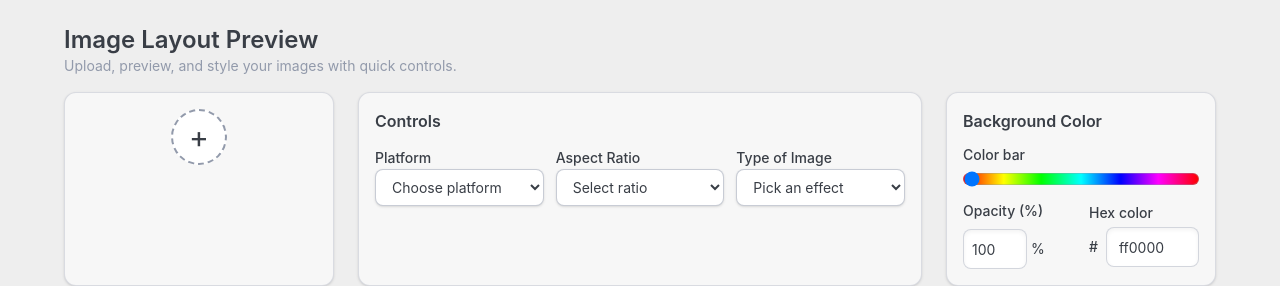
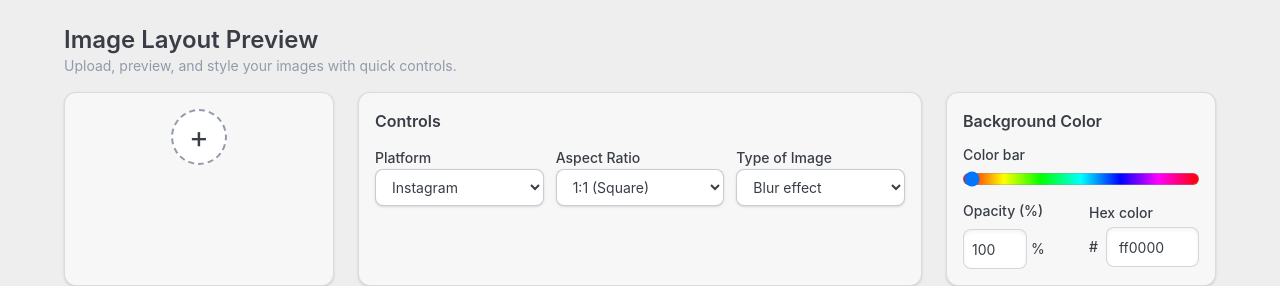
Before and after one commit to dhanushd-27/Waku, a Next.js app: page / in a window 1280 px wide. Shown: the top 286 px of the page. Built offline with nearby package versions, Linux system fonts and the light colour scheme.

Commit message:
Update Dropdown fields and create state for each and Documentation

```diff
--- /dev/null
+++ b/components/DropdownControls/AspectRatioDropdown.tsx
@@ -0,0 +1,29 @@
+import React from "react";
+import Dropdown from "./Dropdown";
+import { useAppSelector } from "@/hooks/useAppSelector";
+import { useAppDispatch } from "@/hooks/useAppDispatch";
+import { setAspectRatio } from "@/state/aspectRatioSlice";
+
+export const AspectRatioDropdown: React.FC = () => {
+  const aspectRatio = useAppSelector((state) => state.aspectRatio.aspectRatio);
+  const dispatch = useAppDispatch();
+
+  const options = [
+    { value: "1:1", label: "1:1 (Square)" },
+    { value: "4:5", label: "4:5 (Portrait)" },
+    { value: "16:9", label: "16:9 (Landscape)" },
+    { value: "9:16", label: "9:16 (Vertical)" },
+  ];
+
+  return (
+    <Dropdown
+      label="Aspect Ratio"
+      value={aspectRatio}
+      onChange={(value) => dispatch(setAspectRatio(value as "1:1" | "4:5" | "16:9" | "9:16"))}
+      options={options}
+      placeholder="Select ratio"
+    />
+  );
+};
+
+export default AspectRatioDropdown;
--- /dev/null
+++ b/components/DropdownControls/Dropdown.tsx
@@ -0,0 +1,48 @@
+import React from "react";
+
+const labelClass = "text-sm font-medium text-[#393E46]";
+const selectClass =
+  "w-full rounded-lg border border-[#929AAB]/50 bg-white px-3 py-2 text-sm text-[#393E46] shadow-sm focus:border-[#393E46] focus:outline-none focus:ring-2 focus:ring-[#929AAB]/30";
+
+type DropdownOption = {
+  value: string;
+  label: string;
+};
+
+type DropdownProps = {
+  label: string;
+  value: string;
+  onChange: (value: string) => void;
+  options: DropdownOption[];
+  placeholder: string;
+};
+
+export const Dropdown: React.FC<DropdownProps> = ({
+  label,
+  value,
+  onChange,
+  options,
+  placeholder,
+}) => {
+  return (
+    <label className="space-y-1">
+      <span className={labelClass}>{label}</span>
+      <select
+        className={selectClass}
+        value={value}
+        onChange={(e) => onChange(e.target.value)}
+      >
+        <option value="" disabled>
+          {placeholder}
+        </option>
+        {options.map((option) => (
+          <option key={option.value} value={option.value}>
+            {option.label}
+          </option>
+        ))}
+      </select>
+    </label>
+  );
+};
+
+export default Dropdown;
--- a/components/DropdownControls/DropdownControls.tsx
+++ b/components/DropdownControls/DropdownControls.tsx
@@ -1,51 +1,16 @@
 import React from "react";
 import BasePanel from "../BasePanel";
-
-const labelClass = "text-sm font-medium text-[#393E46]";
-const selectClass =
-  "w-full rounded-lg border border-[#929AAB]/50 bg-white px-3 py-2 text-sm text-[#393E46] shadow-sm focus:border-[#393E46] focus:outline-none focus:ring-2 focus:ring-[#929AAB]/30";
+import PlatformDropdown from "./PlatformDropdown";
+import AspectRatioDropdown from "./AspectRatioDropdown";
+import ImageTypeDropdown from "./ImageTypeDropdown";
 
 export const DropdownControls: React.FC = () => {
   return (
     <BasePanel title="Controls">
       <div className="grid grid-cols-1 gap-3 md:grid-cols-3">
-        <label className="space-y-1">
-          <span className={labelClass}>Platform</span>
-          <select className={selectClass} defaultValue="">
-            <option value="" disabled>
-              Choose platform
-            </option>
-            <option>Web</option>
-            <option>iOS</option>
-            <option>Android</option>
-            <option>Desktop</option>
-          </select>
-        </label>
-
-        <label className="space-y-1">
-          <span className={labelClass}>Aspect Ratio</span>
-          <select className={selectClass} defaultValue="">
-            <option value="" disabled>
-              Select ratio
-            </option>
-            <option>1:1 (Square)</option>
-            <option>4:5 (Portrait)</option>
-            <option>16:9 (Landscape)</option>
-            <option>9:16 (Vertical)</option>
-          </select>
-        </label>
-
-        <label className="space-y-1">
-          <span className={labelClass}>Type of Image</span>
-          <select className={selectClass} defaultValue="">
-            <option value="" disabled>
-              Pick an effect
-            </option>
-            <option>Blur effect</option>
-            <option>Colour bar</option>
-            <option>Auto pick from image</option>
-          </select>
-        </label>
+        <PlatformDropdown />
+        <AspectRatioDropdown />
+        <ImageTypeDropdown />
       </div>
     </BasePanel>
   );
--- /dev/null
+++ b/components/DropdownControls/ImageTypeDropdown.tsx
@@ -0,0 +1,28 @@
+import React from "react";
+import Dropdown from "./Dropdown";
+import { useAppSelector } from "@/hooks/useAppSelector";
+import { useAppDispatch } from "@/hooks/useAppDispatch";
+import { setImageType } from "@/state/imageTypeSlice";
+
+export const ImageTypeDropdown: React.FC = () => {
+  const imageType = useAppSelector((state) => state.imageType.imageType);
+  const dispatch = useAppDispatch();
+
+  const options = [
+    { value: "blur", label: "Blur effect" },
+    { value: "colour-bar", label: "Colour bar" },
+    { value: "auto-pick", label: "Auto pick from image" },
+  ];
+
+  return (
+    <Dropdown
+      label="Type of Image"
+      value={imageType}
+      onChange={(value) => dispatch(setImageType(value as "blur" | "colour-bar" | "auto-pick"))}
+      options={options}
+      placeholder="Pick an effect"
+    />
+  );
+};
+
+export default ImageTypeDropdown;
--- /dev/null
+++ b/components/DropdownControls/PlatformDropdown.tsx
@@ -0,0 +1,28 @@
+import React from "react";
+import Dropdown from "./Dropdown";
+import { useAppSelector } from "@/hooks/useAppSelector";
+import { useAppDispatch } from "@/hooks/useAppDispatch";
+import { setPlatform } from "@/state/platformSlice";
+
+export const PlatformDropdown: React.FC = () => {
+  const platform = useAppSelector((state) => state.platform.platform);
+  const dispatch = useAppDispatch();
+
+  const options = [
+    { value: "instagram", label: "Instagram" },
+    { value: "x", label: "X" },
+    { value: "whatsapp", label: "Whatsapp" },
+  ];
+
+  return (
+    <Dropdown
+      label="Platform"
+      value={platform}
+      onChange={(value) => dispatch(setPlatform(value as "x" | "whatsapp" | "instagram"))}
+      options={options}
+      placeholder="Choose platform"
+    />
+  );
+};
+
+export default PlatformDropdown;
--- /dev/null
+++ b/state/aspectRatioSlice.ts
@@ -0,0 +1,24 @@
+import { createSlice, PayloadAction } from "@reduxjs/toolkit";
+
+type AspectRatio = "1:1" | "4:5" | "16:9" | "9:16";
+
+type AspectRatioState = {
+  aspectRatio: AspectRatio;
+};
+
+const initialState: AspectRatioState = {
+  aspectRatio: "1:1",
+};
+
+const aspectRatioSlice = createSlice({
+  name: "aspectRatio",
+  initialState,
+  reducers: {
+    setAspectRatio(state, action: PayloadAction<AspectRatio>) {
+      state.aspectRatio = action.payload;
+    },
+  },
+});
+
+export const { setAspectRatio } = aspectRatioSlice.actions;
+export default aspectRatioSlice.reducer;
--- /dev/null
+++ b/state/imageTypeSlice.ts
@@ -0,0 +1,24 @@
+import { createSlice, PayloadAction } from "@reduxjs/toolkit";
+
+type ImageType = "blur" | "colour-bar" | "auto-pick";
+
+type ImageTypeState = {
+  imageType: ImageType;
+};
+
+const initialState: ImageTypeState = {
+  imageType: "blur",
+};
+
+const imageTypeSlice = createSlice({
+  name: "imageType",
+  initialState,
+  reducers: {
+    setImageType(state, action: PayloadAction<ImageType>) {
+      state.imageType = action.payload;
+    },
+  },
+});
+
+export const { setImageType } = imageTypeSlice.actions;
+export default imageTypeSlice.reducer;
--- /dev/null
+++ b/state/platformSlice.ts
@@ -0,0 +1,24 @@
+import { createSlice, PayloadAction } from "@reduxjs/toolkit";
+
+type Platform = "x" | "whatsapp" | "instagram"
+
+type PlatformState = {
+  platform: Platform
+}
+
+const initialState: PlatformState = {
+  platform: "instagram"
+}
+
+const PlatformSlice = createSlice({
+  name: "platform",
+  initialState,
+  reducers: {
+    setPlatform(state, action: PayloadAction<Platform>) {
+      state.platform = action.payload;
+    }
+  }
+})
+
+export const { setPlatform } = PlatformSlice.actions
+export default PlatformSlice.reducer;
--- a/state/store.ts
+++ b/state/store.ts
@@ -1,9 +1,15 @@
 import { configureStore } from "@reduxjs/toolkit";
 import uiReducer from "./uiSlice";
+import platformReducer from "./platformSlice";
+import aspectRatioReducer from "./aspectRatioSlice";
+import imageTypeReducer from "./imageTypeSlice";
 
 export const store = configureStore({
   reducer: {
     ui: uiReducer,
+    platform: platformReducer,
+    aspectRatio: aspectRatioReducer,
+    imageType: imageTypeReducer,
   },
 });
 
```
Also changed, not shown: 1 other file (tests, documents, lock files or other folders).
